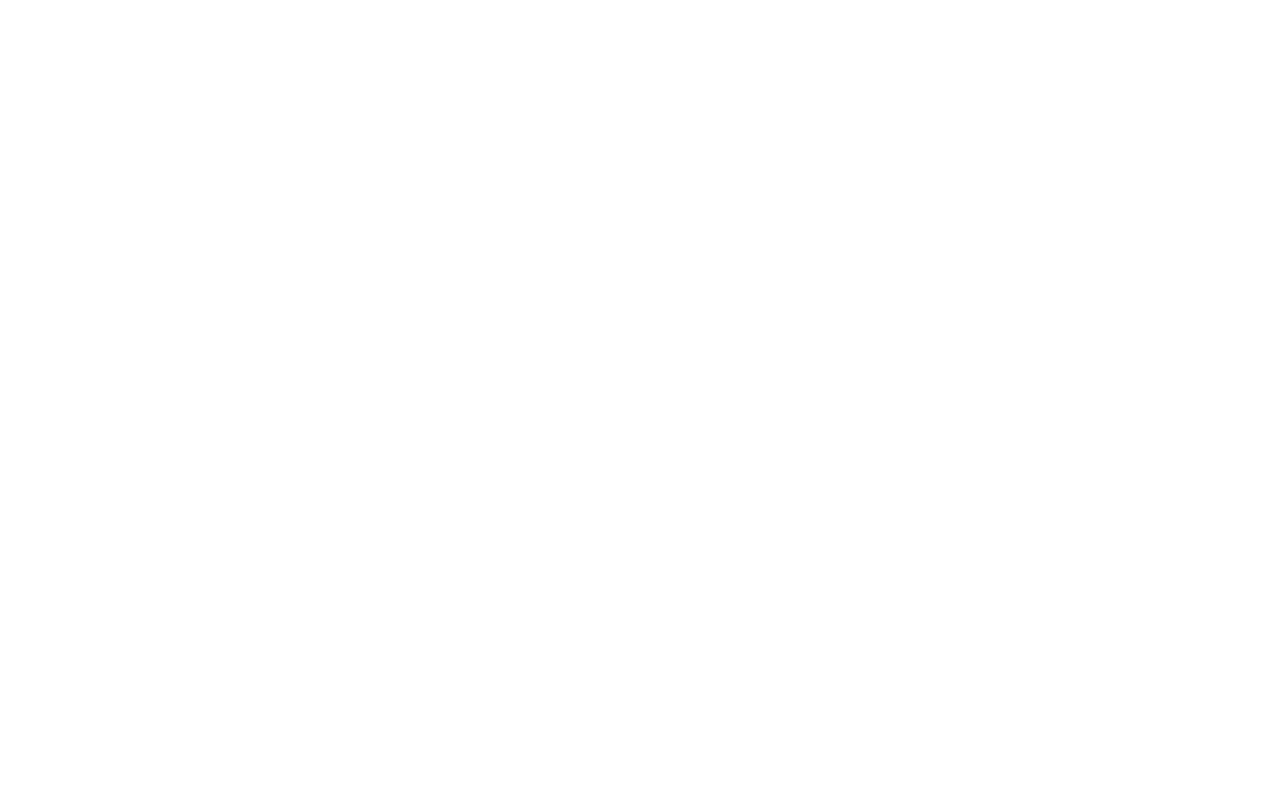
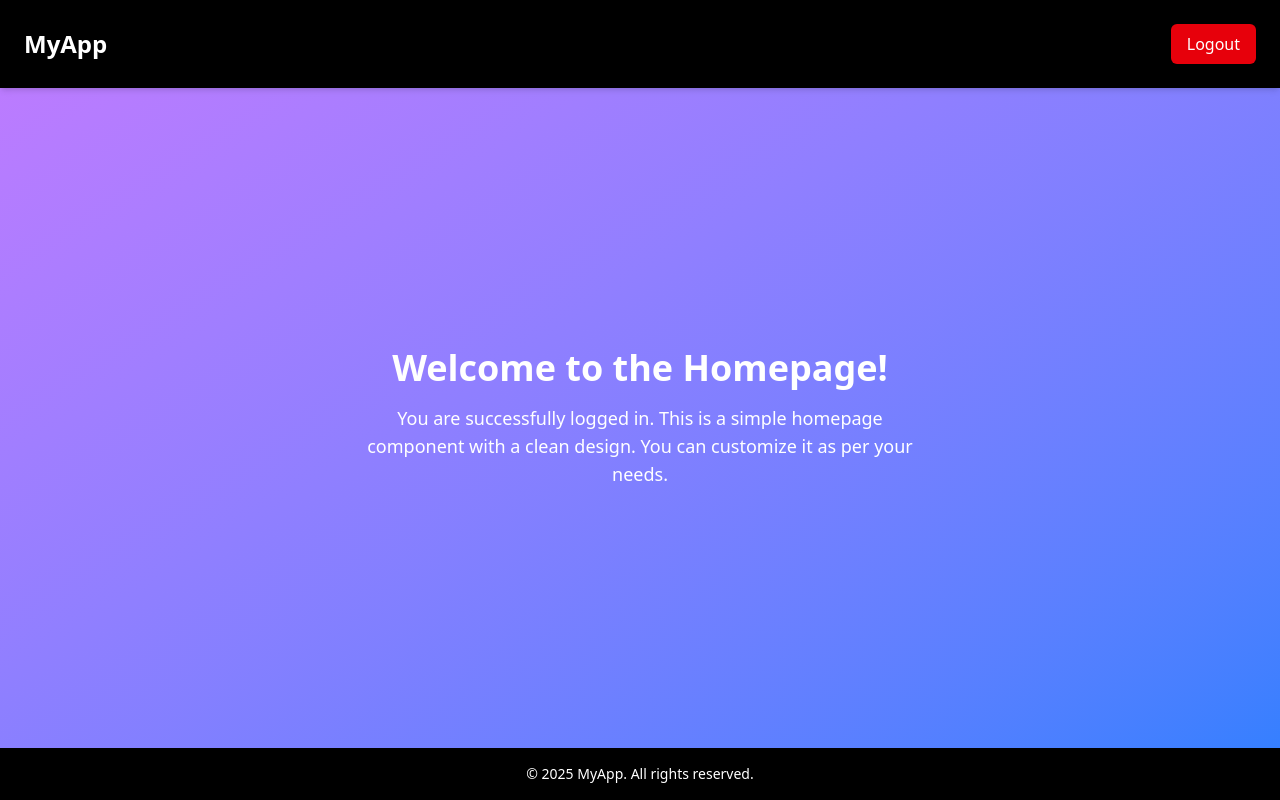
Before and after one commit to PanaceaSolution/Internship, a React (Vite) app in the folder frontend/authFirst/: page / in a window 1280 px wide. Before the commit this address had no page. Built offline with nearby package versions, Linux system fonts and the light colour scheme.

Commit message:
Setup:HomePage|SignIn

```diff
--- a/frontend/authFirst/src/App.jsx
+++ b/frontend/authFirst/src/App.jsx
@@ -1,11 +1,17 @@
 import React from 'react';
-import { BrowserRouter } from 'react-router-dom';
+import { BrowserRouter, Routes, Route } from 'react-router-dom';
 import SignIn from './Components/SignIn';
+import SignUp from './Components/SignUp';
+import HomePage from './Components/HomePage';
 
 const App = () => {
   return (
     <BrowserRouter>
-      <SignIn />
+      <Routes>
+        <Route path="/" element={<HomePage />} />
+        <Route path="/signin" element={<SignIn />} />
+        <Route path="/signup" element={<SignUp />} />
+      </Routes>
     </BrowserRouter>
   );
 };
--- /dev/null
+++ b/frontend/authFirst/src/Components/HomePage.jsx
@@ -0,0 +1,39 @@
+import React from 'react';
+import { useNavigate } from 'react-router-dom';
+
+const HomePage = () => {
+  const navigate = useNavigate();
+
+  const handleLogout = () => {
+
+    navigate('/signin');
+  };
+
+  return (
+    <div className="min-h-screen flex flex-col bg-gradient-to-br from-purple-400 to-blue-500 text-white">
+      <header className="flex justify-between items-center p-6 shadow-md bg-black bg-opacity-30">
+        <h1 className="text-2xl font-bold">MyApp</h1>
+        <button
+          onClick={handleLogout}
+          className="bg-red-600 hover:bg-red-700 px-4 py-2 rounded-md transition"
+        >
+          Logout
+        </button>
+      </header>
+
+      <main className="flex-grow flex flex-col justify-center items-center px-4">
+        <h2 className="text-4xl font-semibold mb-4">Welcome to the Homepage!</h2>
+        <p className="text-lg max-w-xl text-center">
+          You are successfully logged in. This is a simple homepage component with a
+          clean design. You can customize it as per your needs.
+        </p>
+      </main>
+
+      <footer className="p-4 text-center text-sm bg-black bg-opacity-20">
+        &copy; 2025 MyApp. All rights reserved.
+      </footer>
+    </div>
+  );
+};
+
+export default HomePage;
--- a/frontend/authFirst/src/Components/SignIn.jsx
+++ b/frontend/authFirst/src/Components/SignIn.jsx
@@ -10,7 +10,8 @@ const SignIn = () => {
     e.preventDefault();
 
     try {
-      const response = await fetch('http://localhost:5000/register', {
+     const response = await fetch('http://localhost:5000/register', {
+
         method: 'POST',
         headers: {
           'Content-Type': 'application/json',
--- a/frontend/authFirst/src/main.jsx
+++ b/frontend/authFirst/src/main.jsx
@@ -1,15 +1,10 @@
 import { StrictMode } from "react";
 import { createRoot } from "react-dom/client";
-import { BrowserRouter, Routes, Route } from "react-router-dom";
+import App from "./App";
 import "./index.css";
-import SignUp from "./Components/SignUp.jsx";
 
 createRoot(document.getElementById("root")).render(
   <StrictMode>
-    <BrowserRouter>
-      <Routes>
-        <Route path="/signup" element={<SignUp />} />
-      </Routes>
-    </BrowserRouter>
+    <App />
   </StrictMode>
 );
--- a/frontend/package.json
+++ b/frontend/package.json
@@ -1,5 +1,6 @@
 {
   "dependencies": {
+    "axios": "^1.10.0",
     "react-router-dom": "^7.6.3"
   }
 }
```
Also changed, not shown: 1 other file (tests, documents, lock files or other folders).
